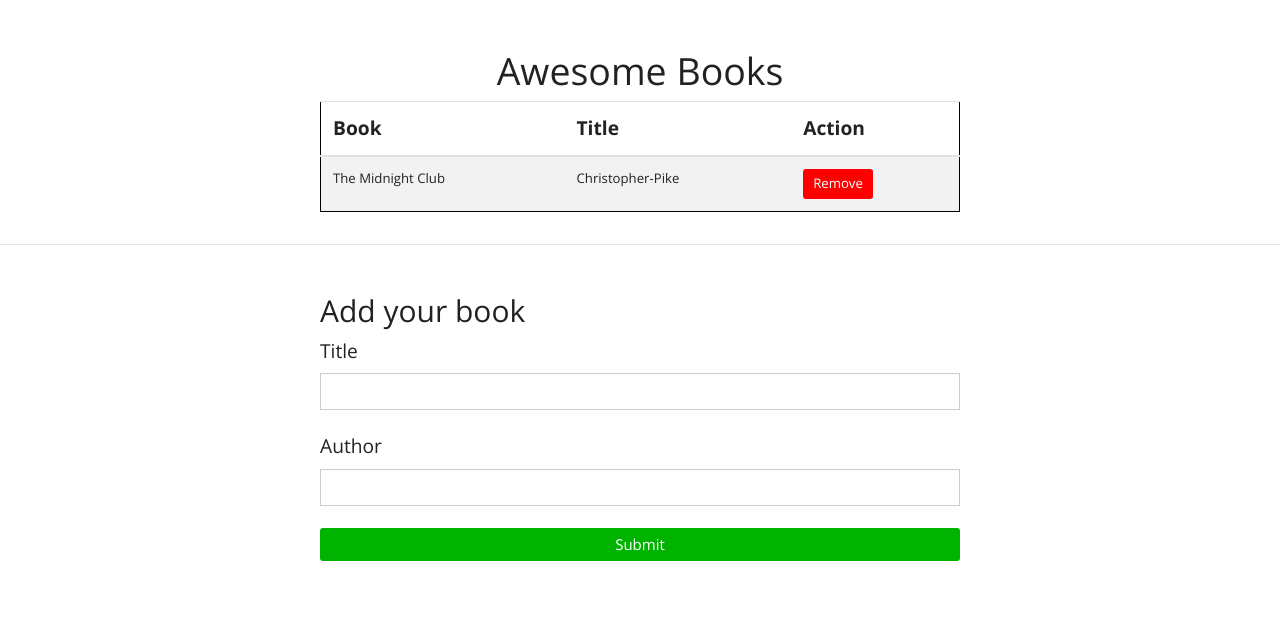
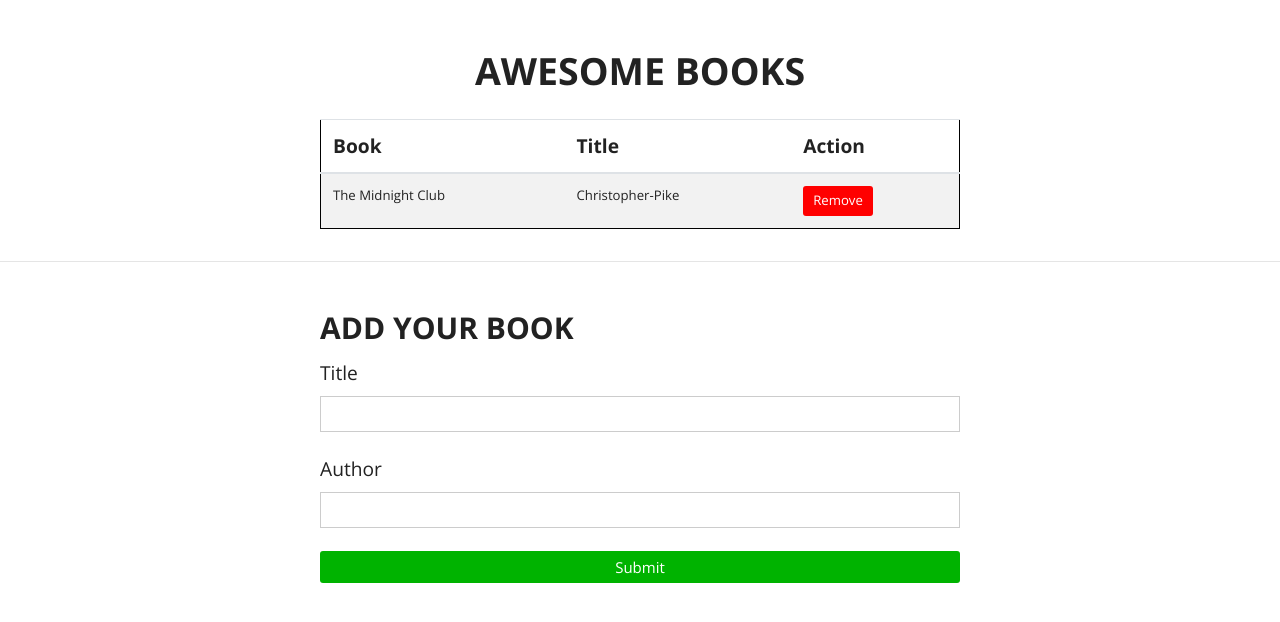
Before and after one commit to Akhtar-Joomun/awesome-books, a website: page index.html in a window 1280 px wide. Drawn offline with nearby package versions, Linux system fonts and the light colour scheme.

Commit message:
Add CSS style

```diff
--- a/index.html
+++ b/index.html
@@ -12,7 +12,7 @@
 
 <body>
   <div class="main-container mt-5">
-    <h1 class="text-center">Awesome Books</h1>
+    <h1 class="text-center">AWESOME BOOKS</h1>
     <div class="d-flex table-data">
       <table class="table table-striped w-50">
         <thead>
@@ -30,7 +30,7 @@
     <hr>
     <form class="d-flex form-data mt-5">
       <div class="add-book">
-        <h2>Add your book</h2>
+        <h2 class="add-book-title">ADD YOUR BOOK</h2>
         <label for="title" class="label">Title</label><br>
         <input type="text" class="form-control" name="title" id="title"><br>
         <label for="author" class="label">Author</label><br>
--- a/style.css
+++ b/style.css
@@ -46,3 +46,9 @@ th {
 .add-book {
   width: 50%;
 }
+
+.add-book-title,
+.text-center  {
+  font-weight: bold;
+  margin-bottom: 2%;
+}
```
